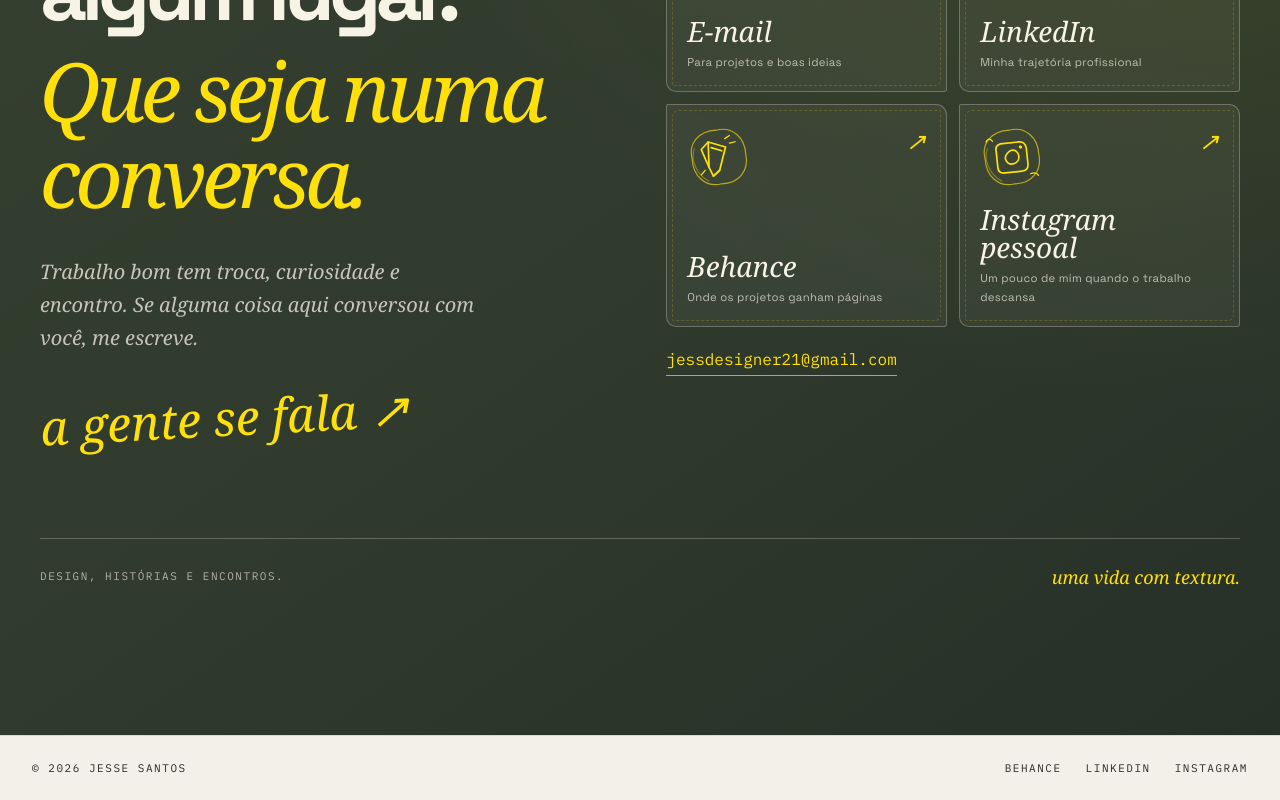
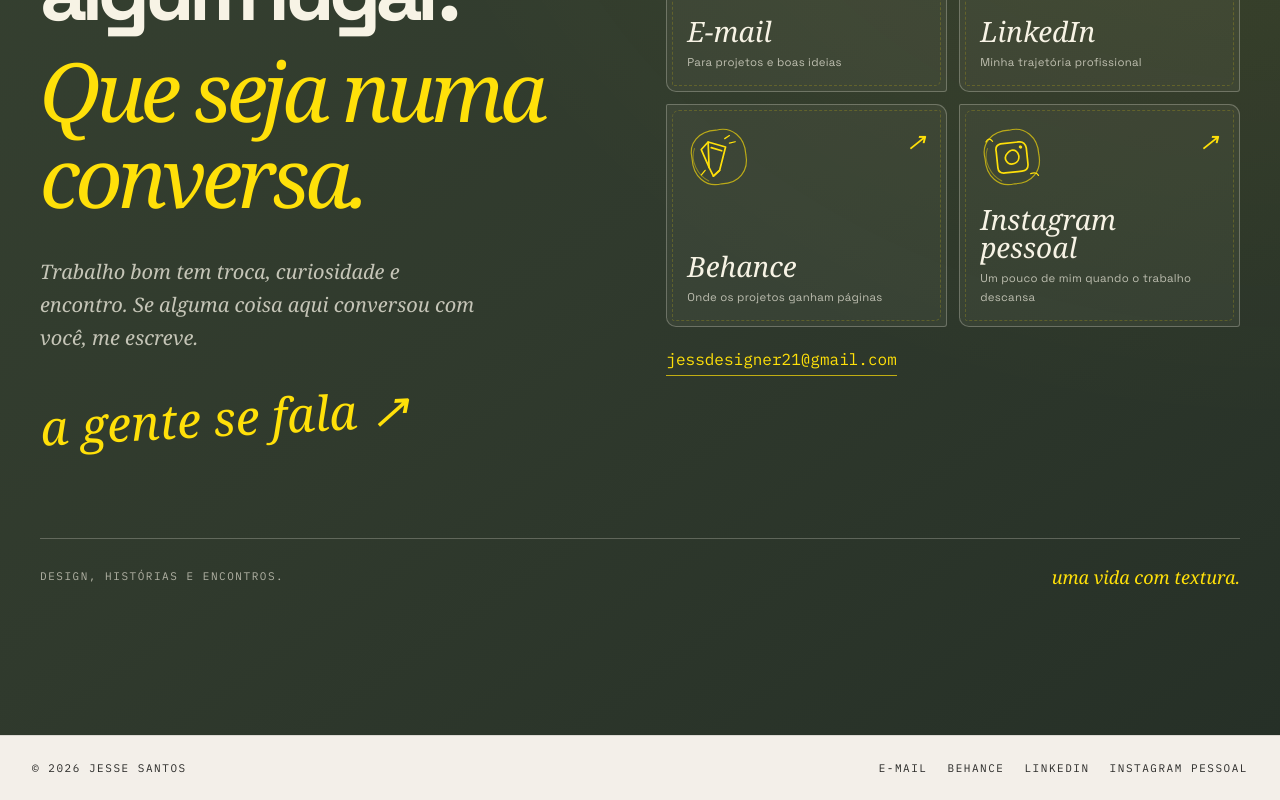
Before and after one commit to jessdesigner21/jesse-santos-portfolio, a Next.js app in the folder jesse-santos/: page / in a window 1280 px wide. Shown: the part 5779-6579 px from the top of the page. Built offline with nearby package versions, Linux system fonts and the light colour scheme; a web font is replaced by a local one.

Commit message:
Adicionar e-mail ao rodapé e identificar Instagram como pessoal

```diff
--- a/jesse-santos/components/SiteFooter.tsx
+++ b/jesse-santos/components/SiteFooter.tsx
@@ -5,7 +5,10 @@ export default function SiteFooter() {
   return (
     <footer className="border-t border-ink/10 px-5 md:px-8 py-6 flex flex-col md:flex-row items-start md:items-center justify-between gap-3 editorial-num text-graphite">
       <span>© {year} Jesse Santos</span>
-      <div className="flex gap-6">
+      <div className="flex flex-wrap items-center gap-x-5 gap-y-2">
+        {CONTACT.email && (
+          <a href={`mailto:${CONTACT.email}`} className="hover:text-ink">E-mail</a>
+        )}
         {CONTACT.behance && (
           <a href={CONTACT.behance} className="hover:text-ink" target="_blank" rel="noreferrer">
             Behance
@@ -18,7 +21,7 @@ export default function SiteFooter() {
         )}
         {CONTACT.instagram && (
           <a href={CONTACT.instagram} className="hover:text-ink" target="_blank" rel="noreferrer">
-            Instagram
+            Instagram pessoal
           </a>
         )}
       </div>
```
